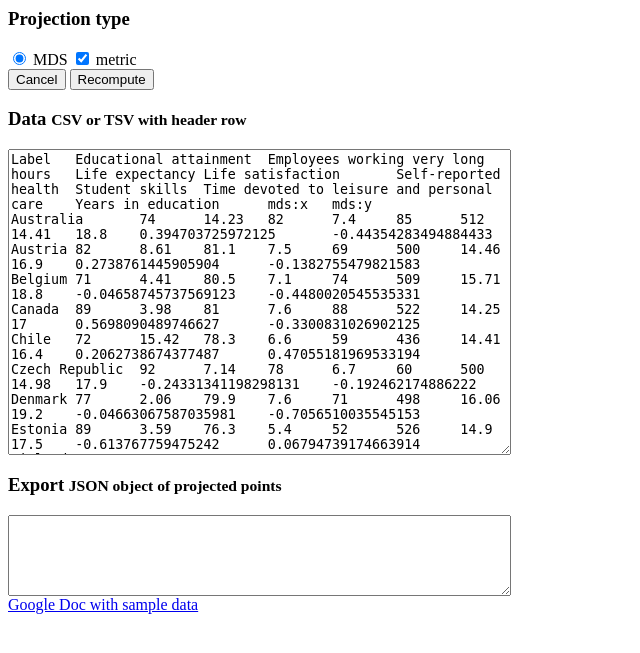
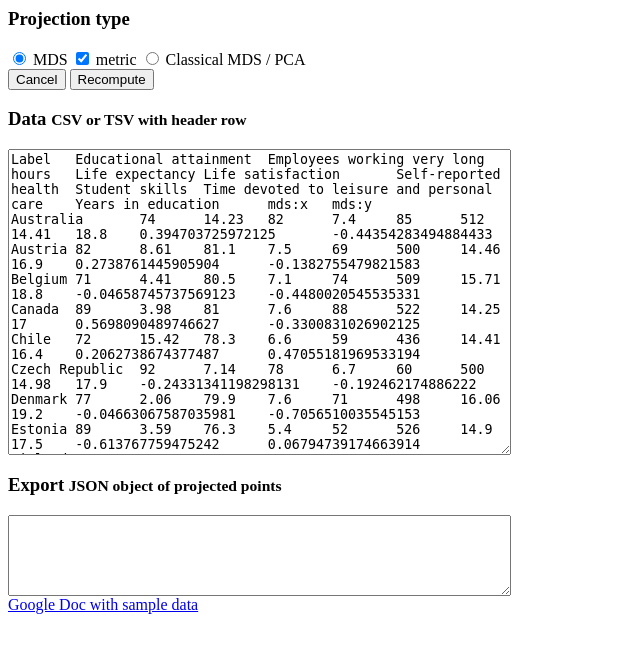
Before and after one commit to julians/probing-projections, a Flask app: template web/app/scripts/App/templates/DataEntry.html in a window 1280 px wide. Shown: the top 653 px of the page, without its empty margins (0-640 px from the left). Run offline with Flask 2, Linux system fonts and the light colour scheme; the template is opened without the code that fills it, so the values that code supplies are empty.

Commit message:
Offer classical MDS / PCA as a projection type
Enables the projection type radio buttons (t-SNE stays commented out) and
disables the metric checkbox when it does not apply. Recomputing unchanged
data now computes a projection even if the CSV has mds:x/mds:y columns;
before, the precalculated positions made Recompute a no-op.

Co-Authored-By: Claude Opus 5.5 <noreply@anthropic.com>

```diff
--- a/web/app/scripts/App/templates/DataEntry.html
+++ b/web/app/scripts/App/templates/DataEntry.html
@@ -3,11 +3,11 @@
     <div class="top">
         <div class="left">
             <input type="radio" id="mdsCheckbox" name="drtype" value="mds" checked> <label for="mdsCheckbox">MDS</label>
+            <input type="checkbox" id="metricCheckbox" name="metric" value="1" checked> <label for="metricCheckbox">metric</label>
+            <input type="radio" id="classicalCheckbox" name="drtype" value="classical"> <label for="classicalCheckbox">Classical MDS / PCA</label>
             <!--
-            <input type="radio" id="pcaCheckbox" name="drtype" value="pca"> <label for="pcaCheckbox">PCA</label>
             <input type="radio" id="tsneCheckbox" name="drtype" value="tsne"> <label for="tsneCheckbox">TSNE</label>
             -->
-            <input type="checkbox" id="metricCheckbox" name="metric" value="1" checked> <label for="metricCheckbox">metric</label>
         </div>
         <div class="buttons">
             <input type="submit" name="cancelEditProjection" value="Cancel" id="cancelEditProjection">
```
Also changed, not shown: 2 other files.
